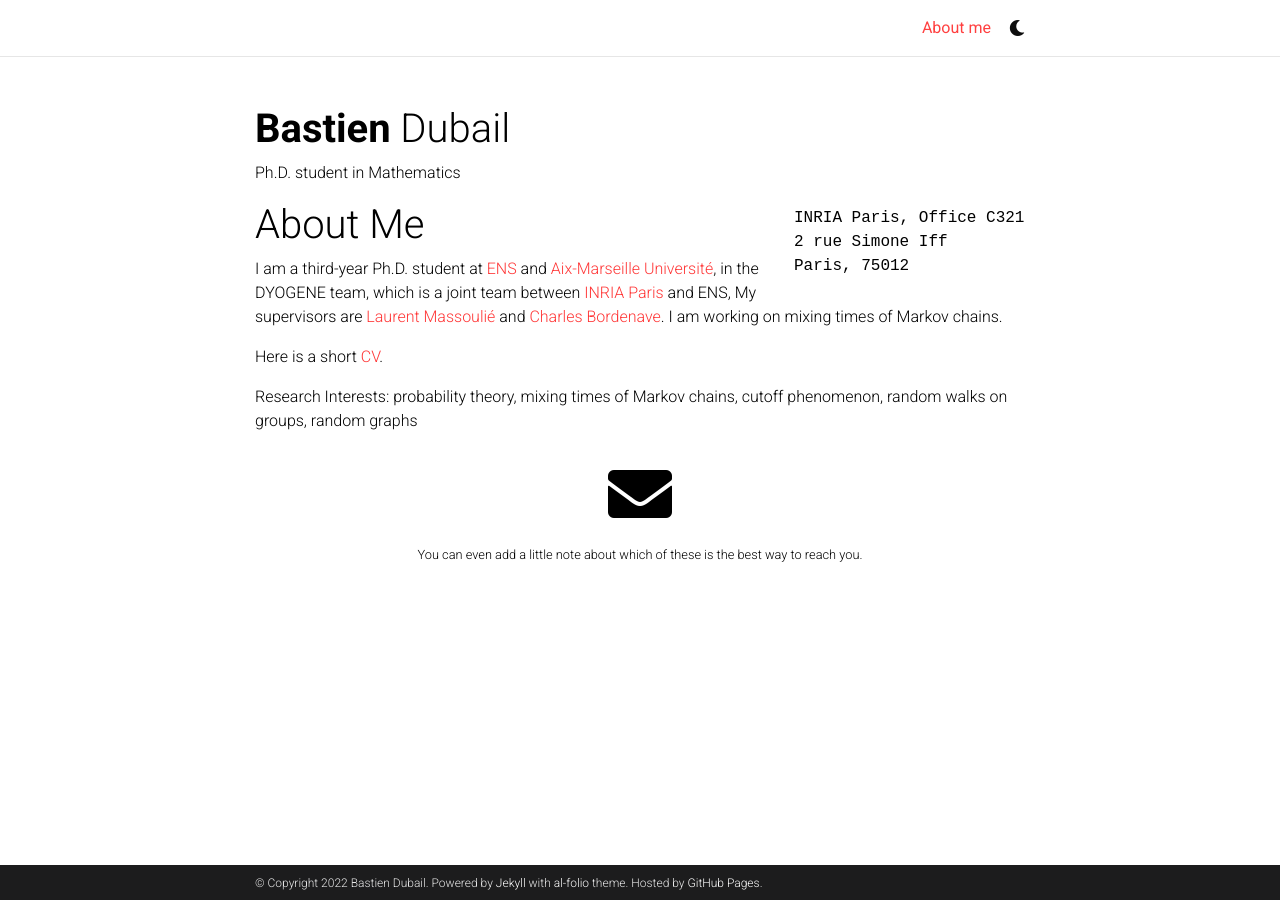
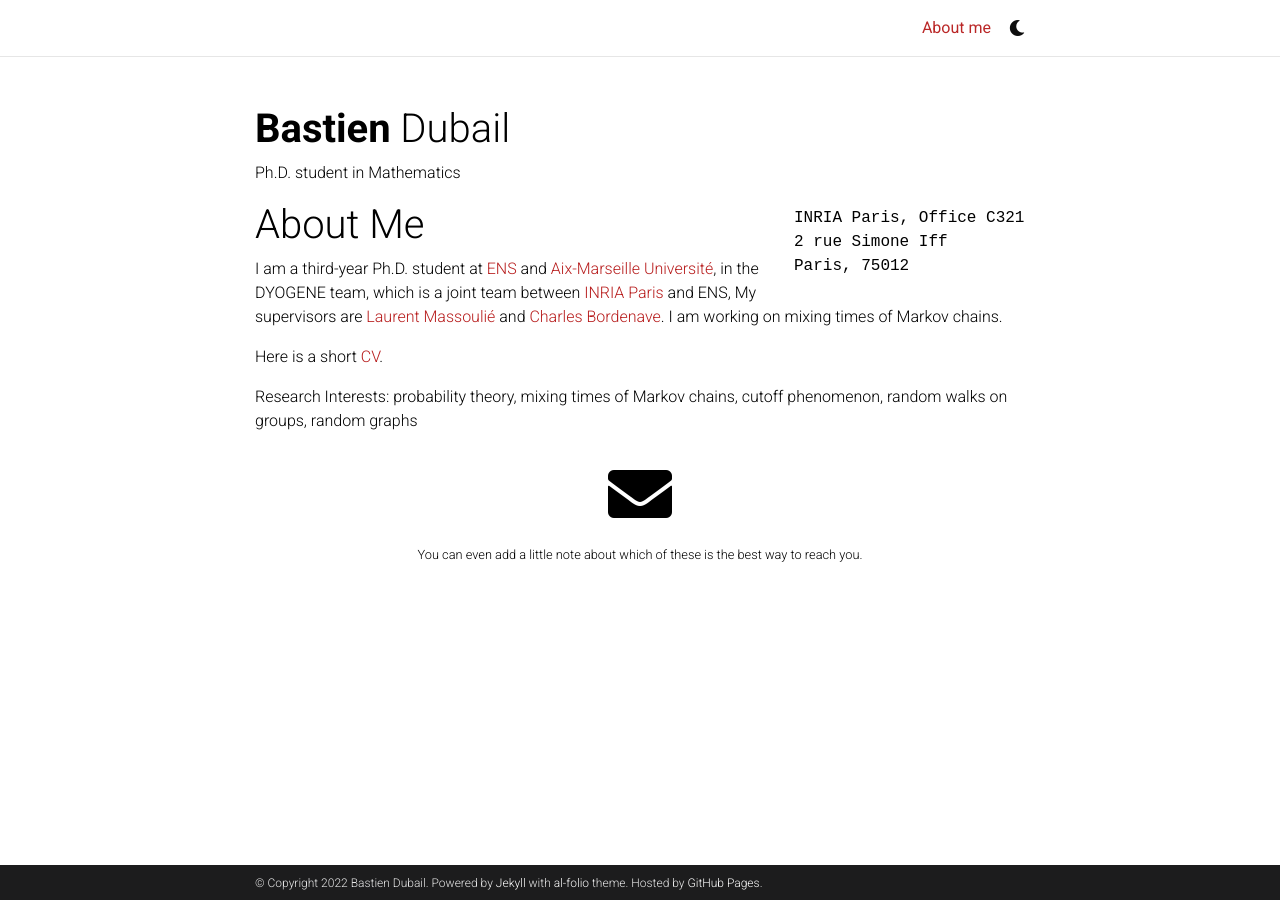
Before and after one commit to bdubail/bdubail.github.io, a Jekyll site: the page built from _pages/about.md, in a window 1280 px wide. Built offline with Jekyll 4.4.1, drawn with Linux system fonts in a browser that asks for light colours; comment, search, counter and statistics services are not loaded; a style sheet for code colours, icons or effects is not loaded.

Commit message:
Update _themes.scss

```diff
--- a/_sass/_themes.scss
+++ b/_sass/_themes.scss
@@ -7,8 +7,8 @@
   --global-code-bg-color: #{$code-bg-color-light};
   --global-text-color: #{$black-color};
   --global-text-color-light: #{$grey-color};
-  --global-theme-color: #{$red-color};
-  --global-hover-color: #{$blue-color};
+  --global-theme-color: #{$red-color-dark};
+  --global-hover-color: #{$red-color-dark};
   --global-footer-bg-color: #{$grey-color-dark};
   --global-footer-text-color: #{$grey-color-light};
   --global-footer-link-color: #{$white-color};
@@ -38,8 +38,8 @@
   --global-code-bg-color: #{$code-bg-color-dark};
   --global-text-color: #{$grey-color-light};
   --global-text-color-light: #{$grey-color-light};
-  --global-theme-color: #{$cyan-color};
-  --global-hover-color: #{$cyan-color};
+  --global-theme-color: #{$orange-color};
+  --global-hover-color: #{$orange-color};
   --global-footer-bg-color: #{$grey-color-light};
   --global-footer-text-color: #{$grey-color-dark};
   --global-footer-link-color: #{$black-color};
```
